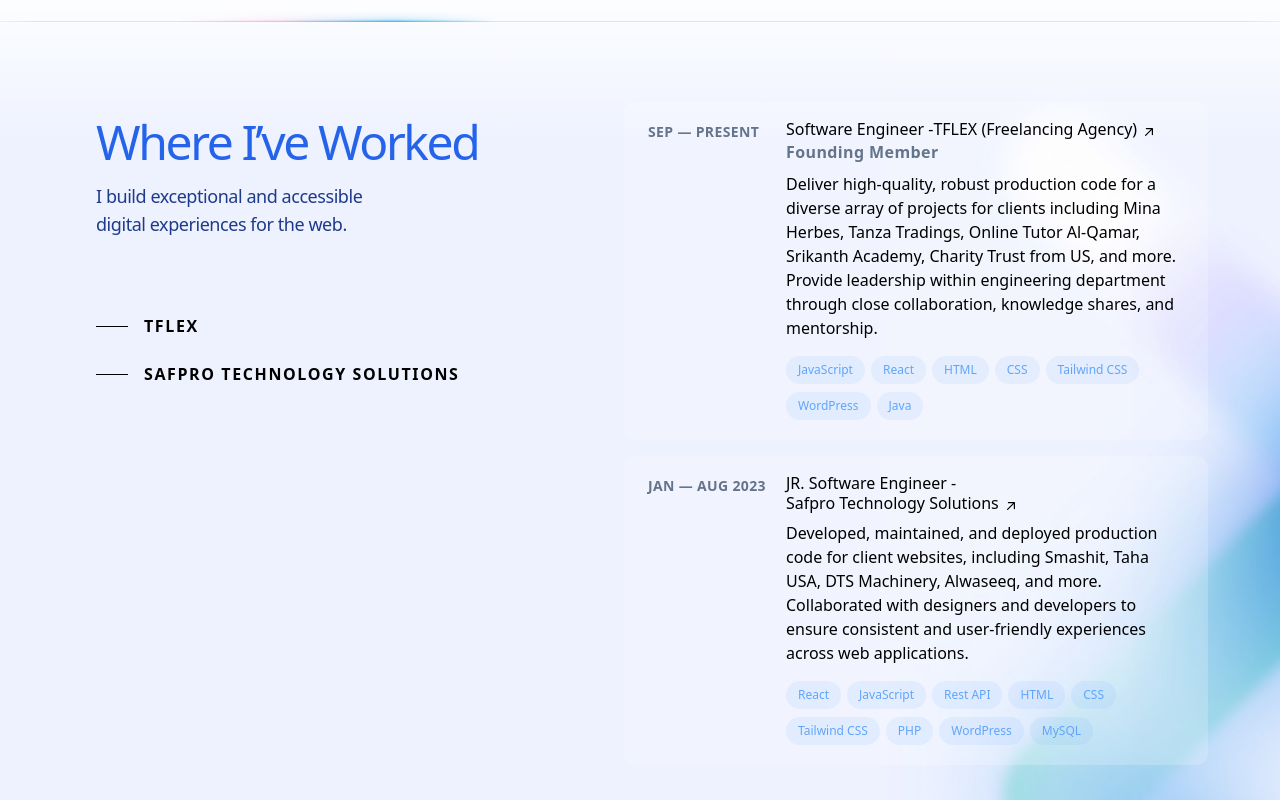
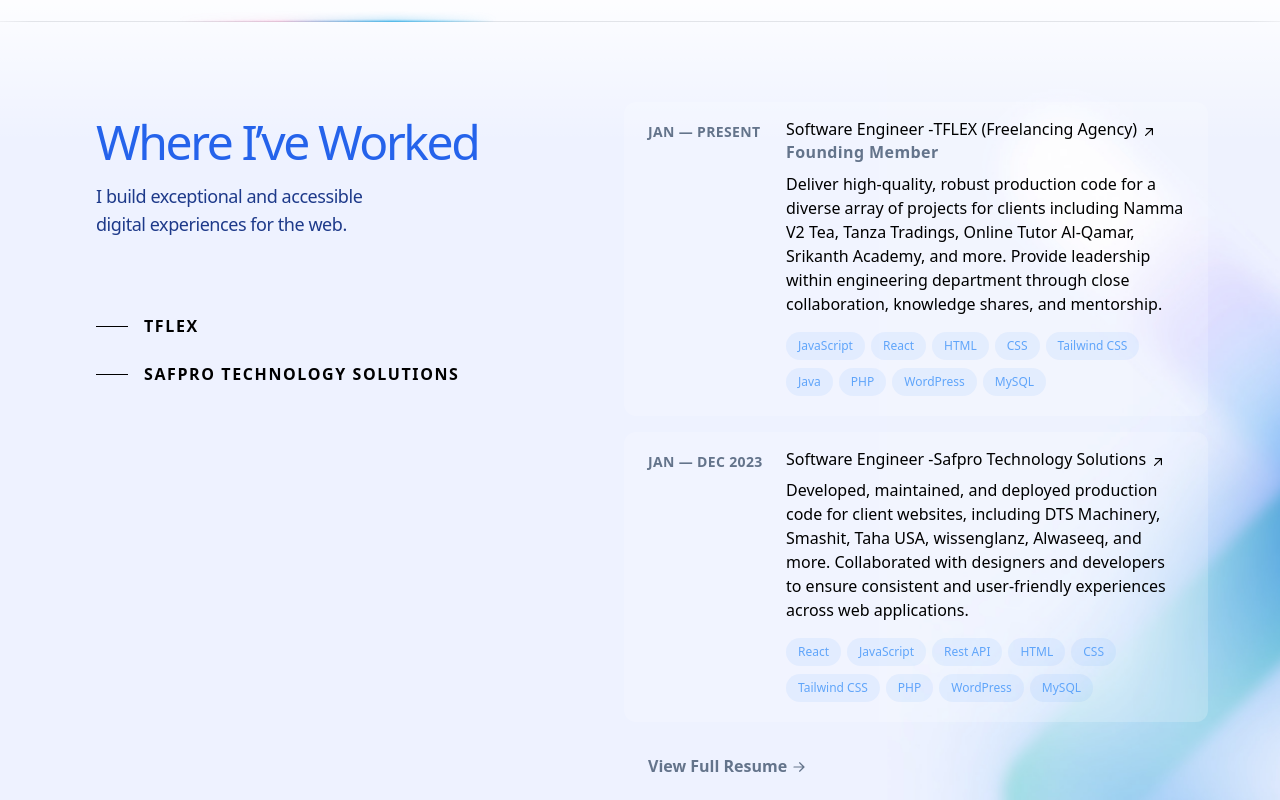
Before and after one commit to sadain/sadainabdullah-Portfolio, a React (Create React App) app: page / in a window 1280 px wide. Shown: the part 1820-2620 px from the top of the page. Built offline with nearby package versions, Linux system fonts and the light colour scheme; the HTML template or start-up script is replaced by a standard one.

Commit message:
Update Experience and Education

```diff
--- a/src/components/Education.jsx
+++ b/src/components/Education.jsx
@@ -87,7 +87,7 @@
                         </div>
                       </h3>
                       <h3 className="font-semibold mt-2 tracking-wide text-black">12th - Higher Secondary School Certificate</h3>
-                      <h3 className="font-semibold mt-2 tracking-wide text-black">Percentage: 63.6%</h3>
+                      {/* <h3 className="font-semibold mt-2 tracking-wide text-black">Percentage: 63.6%</h3> */}
                       {/* <p className="mt-2 text-base leading-normal">Content</p> */}
                     </div>
                   </div>
@@ -113,7 +113,7 @@
                         </div>
                       </h3>
                       <h3 className="font-semibold mt-2 tracking-wide text-black">10th - Secondary School Leaving Certificate</h3>
-                      <h3 className="font-semibold mt-2 tracking-wide text-black">Percentage: 78.6%</h3>
+                      {/* <h3 className="font-semibold mt-2 tracking-wide text-black">Percentage: 78.6%</h3> */}
                       {/* <p className="mt-2 text-base leading-normal">Content</p> */}
                     </div>
                   </div>
--- a/src/components/Experience.jsx
+++ b/src/components/Experience.jsx
@@ -51,11 +51,11 @@
                   <li id="tflex" className="mb-12">
                     <div className="group relative grid pb-1 transition-all sm:grid-cols-8 sm:gap-8 md:gap-4 lg:hover:!opacity-100 lg:group-hover/list:opacity-50">
                       <div className="bg-white/20 absolute -inset-x-4 -inset-y-4 z-0 hidden rounded-xl transition motion-reduce:transition-none lg:-inset-x-6 lg:block lg:group-hover:bg-transparent lg:group-hover:shadow-[inset_0_1px_0_0_rgba(148,163,184,0.1)] lg:group-hover:drop-shadow-lg"></div>
-                      <header className="z-10 mb-2 mt-1 text-sm font-semibold uppercase tracking-wide text-slate-500 sm:col-span-2" aria-label="OCT to Present">SEP — Present</header>
+                      <header className="z-10 mb-2 mt-1 text-sm font-semibold uppercase tracking-wide text-slate-500 sm:col-span-2" aria-label="OCT to Present">JAN — Present</header>
                       <div className="z-10 sm:col-span-6">
                         <h3 className="font-medium leading-snug text-slate-200">
                           <div>
-                            <a className="inline-flex items-baseline font-medium leading-tight text-black hover:text-blue-600 focus-visible:text-blue-600 group/link text-base" href="https://tflex.tech/" target="_blank" rel="noreferrer noopener" aria-label="Lead Engineer at Upstatement (opens in a new tab)">
+                            <a className="inline-flex items-baseline font-medium leading-tight text-black hover:text-blue-600 focus-visible:text-blue-600 group/link text-base" href="https://tflex.tech/" target="_blank" rel="noreferrer noopener" aria-label="Software Engineer at TFLEX (opens in a new tab)">
                               <span className="absolute -inset-x-4 -inset-y-2.5 hidden rounded-xl md:-inset-x-6 md:-inset-y-4 lg:block lg:group-hover:shadow-md hover:border-2 hover:border-blue-600"></span>
                               <span>
                                 Software Engineer -
@@ -70,7 +70,7 @@
                           </div>
                         </h3>
                         <span className="font-semibold tracking-wide text-slate-500">Founding Member</span>
-                        <p className="mt-2 text-base leading-normal">Deliver high-quality, robust production code for a diverse array of projects for clients including Mina Herbes, Tanza Tradings, Online Tutor Al-Qamar, Srikanth Academy, Charity Trust from US, and more. Provide leadership within engineering department through close collaboration, knowledge shares, and mentorship.</p>
+                        <p className="mt-2 text-base leading-normal">Deliver high-quality, robust production code for a diverse array of projects for clients including Namma V2 Tea, Tanza Tradings, Online Tutor Al-Qamar, Srikanth Academy, and more. Provide leadership within engineering department through close collaboration, knowledge shares, and mentorship.</p>
                         <ul className="mt-2 flex flex-wrap" aria-label="Technologies used">
                           <li className="mr-1.5 mt-2">
                             <div className="flex items-center rounded-full bg-blue-400/10 px-3 py-1 text-xs font-medium leading-5 text-blue-400 ">JavaScript</div>
@@ -88,10 +88,16 @@
                             <div className="flex items-center rounded-full bg-blue-400/10 px-3 py-1 text-xs font-medium leading-5 text-blue-400 ">Tailwind CSS</div>
                           </li>
                           <li className="mr-1.5 mt-2">
+                            <div className="flex items-center rounded-full bg-blue-400/10 px-3 py-1 text-xs font-medium leading-5 text-blue-400 ">Java</div>
+                          </li>
+                          <li className="mr-1.5 mt-2">
+                            <div className="flex items-center rounded-full bg-blue-400/10 px-3 py-1 text-xs font-medium leading-5 text-blue-400 ">PHP</div>
+                          </li>
+                          <li className="mr-1.5 mt-2">
                             <div className="flex items-center rounded-full bg-blue-400/10 px-3 py-1 text-xs font-medium leading-5 text-blue-400 ">WordPress</div>
                           </li>
                           <li className="mr-1.5 mt-2">
-                            <div className="flex items-center rounded-full bg-blue-400/10 px-3 py-1 text-xs font-medium leading-5 text-blue-400 ">Java</div>
+                            <div className="flex items-center rounded-full bg-blue-400/10 px-3 py-1 text-xs font-medium leading-5 text-blue-400 ">MySQL</div>
                           </li>
                         </ul>
                       </div>
@@ -100,14 +106,14 @@
                   <li id="SafproTechnologySolutions" className="mb-12">
                     <div className="group  relative grid pb-1 transition-all sm:grid-cols-8 sm:gap-8 md:gap-4 lg:hover:!opacity-100 lg:group-hover/list:opacity-50">
                       <div className="bg-white/20 hover:bg-white/60 absolute -inset-x-4 -inset-y-4 z-0 hidden rounded-xl transition motion-reduce:transition-none lg:-inset-x-6 lg:block lg:group-hover:bg-transparent lg:group-hover:shadow-[inset_0_1px_0_0_rgba(148,163,184,0.1)] lg:group-hover:drop-shadow-lg"></div>
-                      <header className="z-10 mb-2 mt-1 text-sm font-semibold uppercase tracking-wide text-slate-500 sm:col-span-2" aria-label="JAN to AUG 2023">JAN — AUG 2023</header>
+                      <header className="z-10 mb-2 mt-1 text-sm font-semibold uppercase tracking-wide text-slate-500 sm:col-span-2" aria-label="JAN to AUG 2023">JAN — DEC 2023</header>
                       <div className="z-10 sm:col-span-6">
                         <h3 className="font-medium leading-snug text-slate-200">
                           <div>
-                            <a className="inline-flex items-baseline font-medium leading-tight text-black hover:text-blue-600 focus-visible:text-blue-600  group/link text-base" href="https://safprotech.com/" target="_blank" rel="noreferrer noopener" aria-label="Lead Engineer at Upstatement (opens in a new tab)">
+                            <a className="inline-flex items-baseline font-medium leading-tight text-black hover:text-blue-600 focus-visible:text-blue-600  group/link text-base" href="https://safprotech.com/" target="_blank" rel="noreferrer noopener" aria-label="Software Engineer at Safpro Technolnogy Solutions (opens in a new tab)">
                               <span className="absolute -inset-x-4 -inset-y-2.5 hidden rounded-xl md:-inset-x-6 md:-inset-y-4 lg:block lg:group-hover:shadow-md hover:border-2 hover:border-blue-600"></span>
                               <span>
-                                JR. Software Engineer -
+                                Software Engineer -
                                 <span className="inline-block">
                                   Safpro Technology Solutions
                                   <svg xmlns="http://www.w3.org/2000/svg" viewBox="0 0 20 20" fill="currentColor" className="inline-block h-4 w-4 shrink-0 transition-transform group-hover/link:-translate-y-1 group-hover/link:translate-x-1 group-focus-visible/link:-translate-y-1 group-focus-visible/link:translate-x-1 motion-reduce:transition-none ml-1 translate-y-px" aria-hidden="true">
@@ -118,7 +124,7 @@
                             </a>
                           </div>
                         </h3>
-                        <p className="mt-2 text-base leading-normal">Developed, maintained, and deployed production code for client websites, including Smashit, Taha USA, DTS Machinery, Alwaseeq, and more. Collaborated with designers and developers to ensure consistent and user-friendly experiences across web applications.</p>
+                        <p className="mt-2 text-base leading-normal">Developed, maintained, and deployed production code for client websites, including DTS Machinery, Smashit, Taha USA, wissenglanz, Alwaseeq, and more. Collaborated with designers and developers to ensure consistent and user-friendly experiences across web applications.</p>
                         {/* <ul className="mt-2 flex flex-wrap" aria-label="Related links">
                         <li className="mr-4">
                           <a className="relative mt-2 inline-flex items-center text-sm font-medium text-slate-500 hover:text-blue-500 focus-visible:text-blue-500" href="https://link" target="_blank" rel="noreferrer noopener" aria-label="link name (opens in a new tab)">
```
